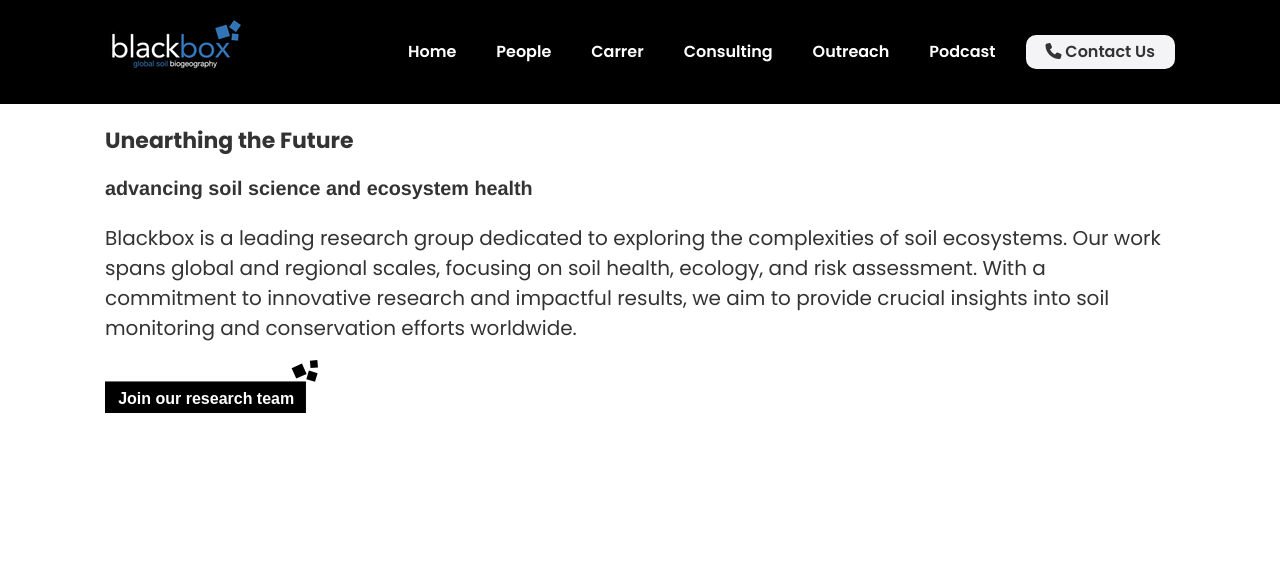
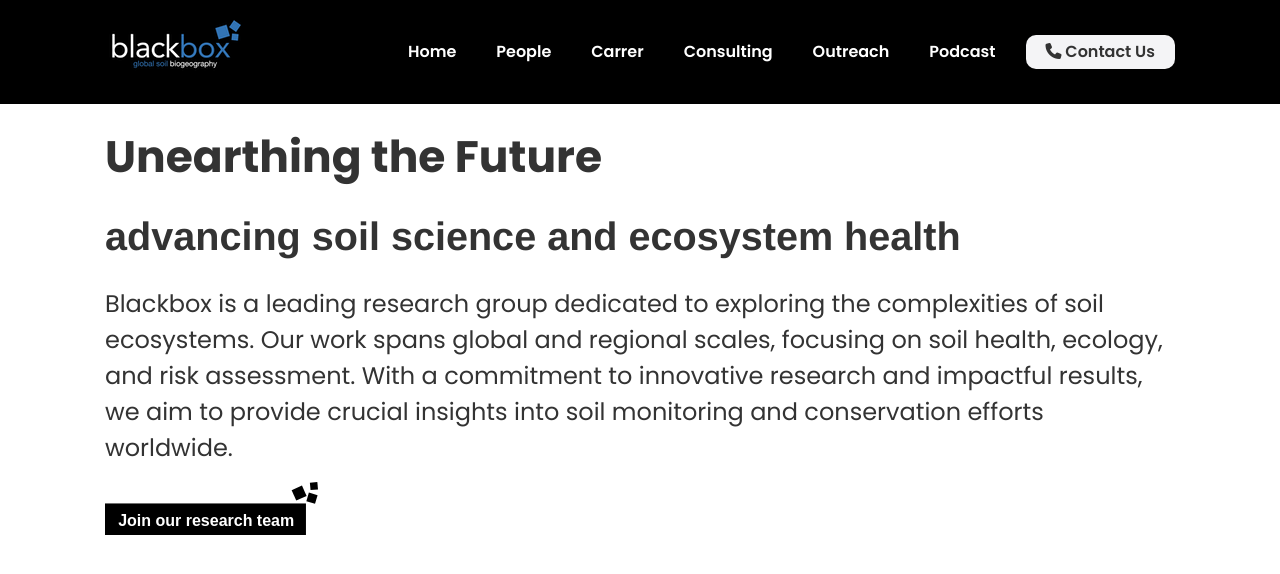
Before and after one commit to Blackboxgeo/blackbox.github.io, a Jekyll site: the page index.html, which Jekyll copies as it is, in a window 1280 px wide. Shown: the top 574 px of the page. Built offline with Jekyll 4.4.1, drawn with Linux system fonts in a browser that asks for light colours.

Commit message:
design modern v1.9 bug correction

```diff
--- a/assets/css/styles.css
+++ b/assets/css/styles.css
@@ -9,14 +9,14 @@
 }
 
 h1 {
-    font-size: 2em;
+    font-size: 4em;
     margin: 0;
     padding: 0;
 }
 
 h2 {
     font-family: Helvetica;
-    font-size: 1.8em;
+    font-size: 3.6em;
     margin: 0;
     padding: 0;
 }
@@ -25,7 +25,7 @@ p {
     background-color: #f4f4f4;
     color: #333;
     font-family: 'Poppins', sans-serif;
-    font-size: 20px;
+    font-size: 24px;
     line-height: 1.5;
     margin-top: 20px;
     background: #fff;
```
